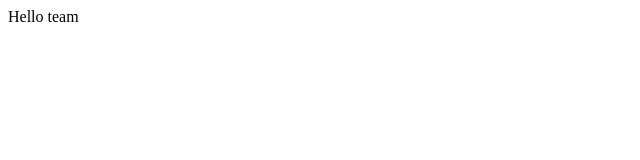
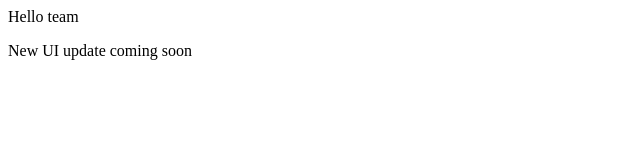
Before and after one commit to Curiousgoal202/devops-git-task, a plain HTML site: page index.html in a window 1280 px wide. Shown: the whole page, without its empty margins (0-640 px from the left). Drawn offline with Linux system fonts and the light colour scheme.

Commit message:
new branch commit

```diff
--- a/index.html
+++ b/index.html
@@ -1 +1,2 @@
 Hello team
+<p>New UI update coming soon</p>
```
